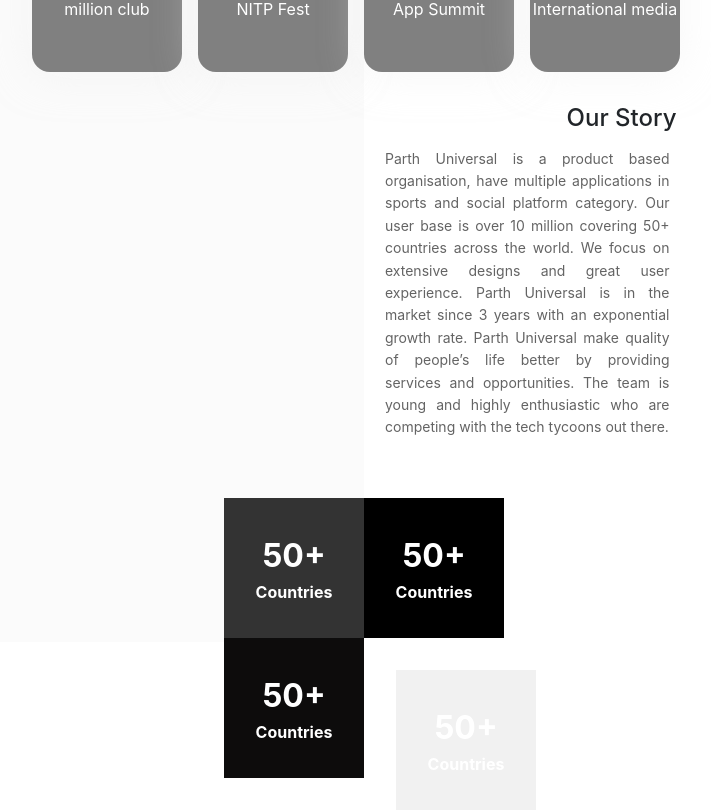
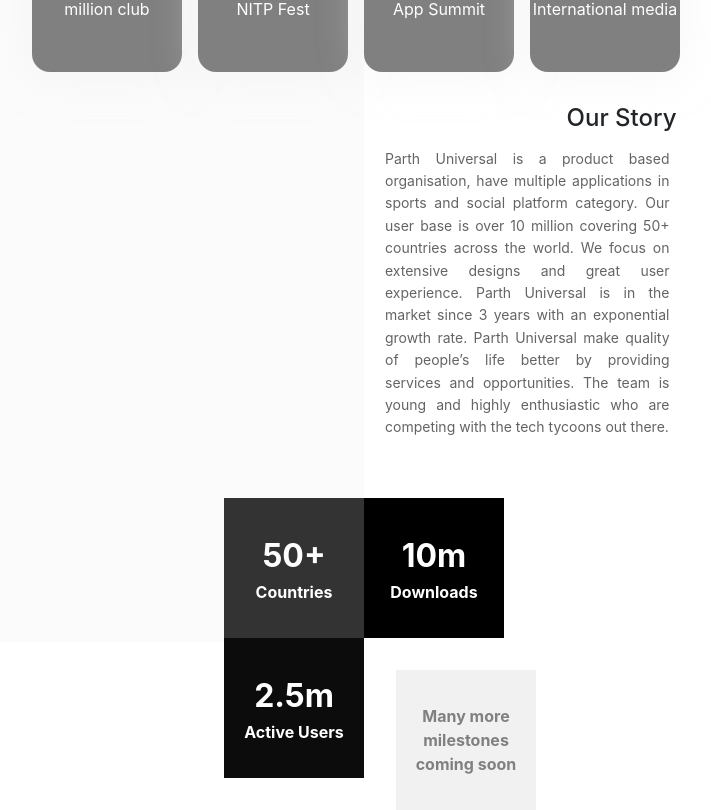
Before and after one commit to priyanshunayan/PARTH, a React (Create React App) app in the folder parth-web/: page / in a window 1280 px wide. Shown: the part 929-1739 px from the top of the page, without its empty margins (276-987 px from the left). Built offline with nearby package versions, Linux system fonts and the light colour scheme.

Commit message:
add relevant text in story component

```diff
--- a/parth-web/src/components/story/story.js
+++ b/parth-web/src/components/story/story.js
@@ -27,19 +27,19 @@
                         </div>
                             <div className={styles.blackBox2}>
                                 <div>
-                                    <span className={styles.stat}>50+</span><br/>Countries
+                                    <span className={styles.stat}>10m</span><br/>Downloads
                                 </div>
                             </div>
                     </div>
                     <div className={styles.boxes2}>
                         <div className={styles.blackBox3}>
                             <div >
-                                <span className={styles.stat}>50+</span><br/>Countries
+                                <span className={styles.stat}>2.5m</span><br/>Active Users
                             </div>
                         </div>
                             <div className={styles.blackBox4}>
                                 <div>
-                                    <span className={styles.stat}>50+</span><br/>Countries
+                                Many more milestones coming soon
                                 </div>
                             </div>
                     </div>
--- a/parth-web/src/components/story/story.module.css
+++ b/parth-web/src/components/story/story.module.css
@@ -96,7 +96,7 @@
   height: 140px;
   transform: rotate(360deg);
   background-color: #f1f1f1;
-  color: white;
+  color: gray;
   display: flex;
   align-items: center;
   justify-content: center;
```
